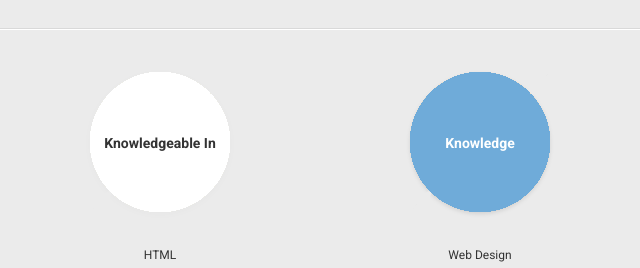
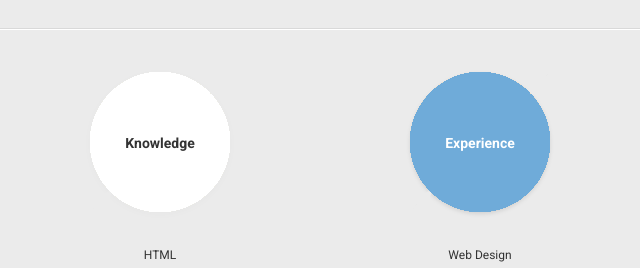
Before and after one commit to A-Fitz/A-Fitz.github.io, a plain HTML site: page index.html in a window 1280 px wide. Shown: the part 521-789 px from the top of the page, 155-795 px from the left. Drawn offline with nearby package versions, Linux system fonts and the light colour scheme.

Commit message:
Update index.html

```diff
--- a/index.html
+++ b/index.html
@@ -85,7 +85,7 @@
 	<div class="about">
 		<div class="about-item">
 			<div class="title white">
-				Knowledgeable In
+				Knowledge
 			</div>
 			<div class="about-text first">
 				HTML
@@ -114,7 +114,7 @@
 		</div>
 		<div class="about-item">
 			<div class="title blue">
-				Knowledge
+				Experience
 			</div>
 			<div class="about-text first">
 				Web Design
```
